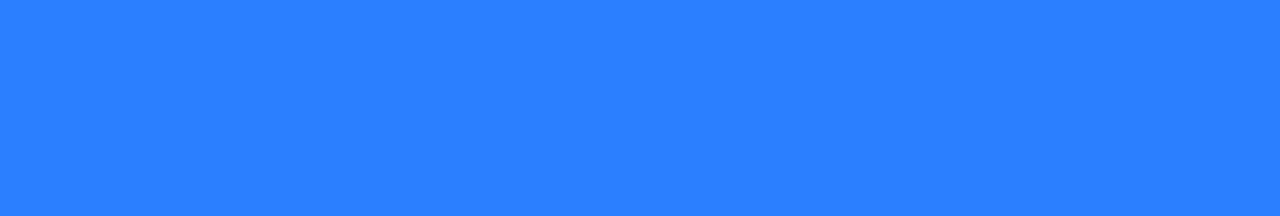
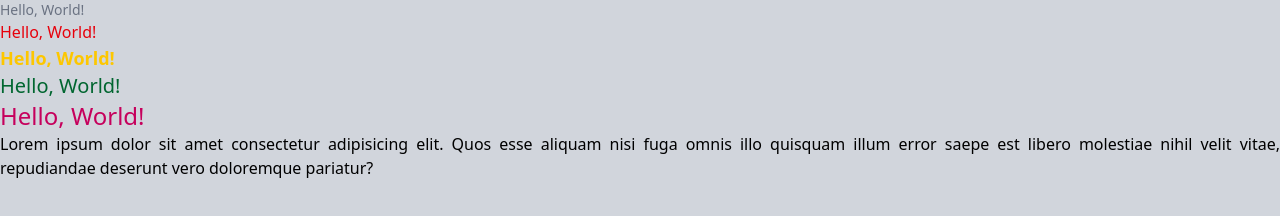
Before and after one commit to luizgbritoe/tailwind-css, a website: page index.html in a window 1280 px wide. Drawn offline with Linux system fonts and the light colour scheme.

Commit message:
aula de atributos em fontes

```diff
--- a/index.html
+++ b/index.html
@@ -6,6 +6,12 @@
     <title>TailwindCSS</title>
     <link rel="stylesheet" href="src/output.css">
 </head>
-<body class="bg-blue-500">
+<body class="bg-gray-300">
+    <h1 class="text-sm text-gray-500">Hello, World!</h1>
+    <h1 class="text-base text-red-600">Hello, World!</h1>
+    <h1 class="text-lg text-yellow-400 font-black">Hello, World!</h1>
+    <h1 class="text-xl text-green-800">Hello, World!</h1>
+    <h1 class="text-2xl text-pink-700">Hello, World!</h1>
+    <p class="text-justify">Lorem ipsum dolor sit amet consectetur adipisicing elit. Quos esse aliquam nisi fuga omnis illo quisquam illum error saepe est libero molestiae nihil velit vitae, repudiandae deserunt vero doloremque pariatur?</p>
 </body>
 </html>
```
Also changed, not shown: src/output.css.
